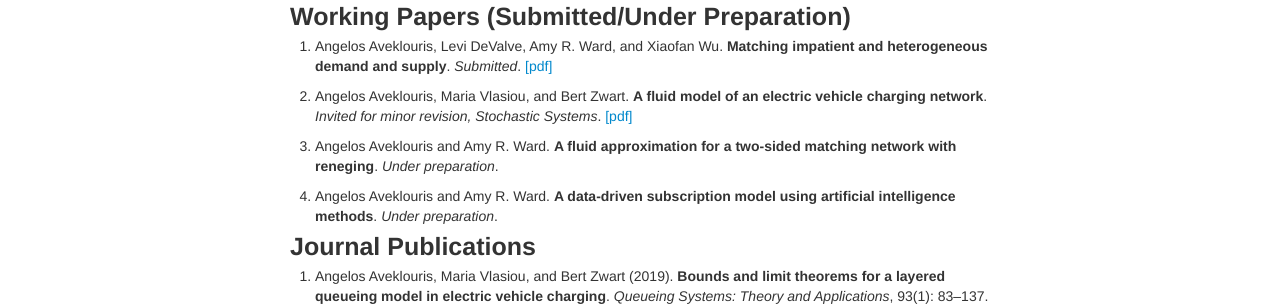
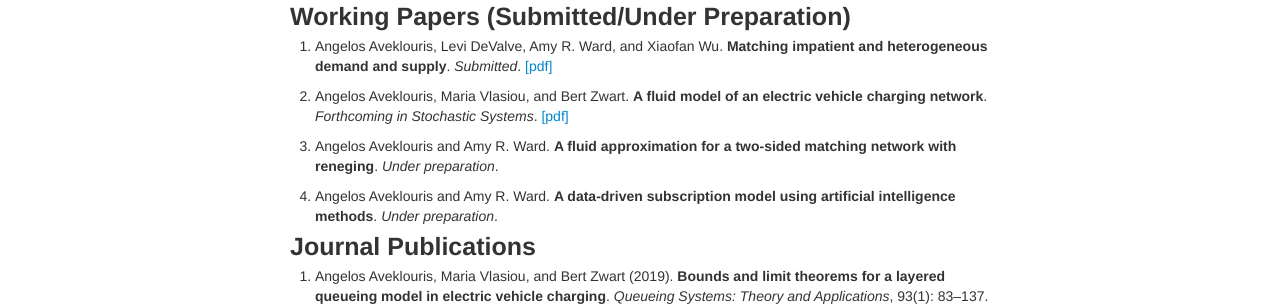
Before and after one commit to Angelos90/Angelos90.github.io, a Jekyll site: the page built from pages/publications.md, in a window 1280 px wide. Shown: the part 146-452 px from the top of the page. Built offline with Jekyll 4.4.1, drawn with Linux system fonts in a browser that asks for light colours.

Commit message:
Update publications.md

```diff
--- a/pages/publications.md
+++ b/pages/publications.md
@@ -9,7 +9,7 @@ description: Angelos Aveklouris' Publications
  1. Angelos Aveklouris, Levi DeValve,  Amy R. Ward, and Xiaofan Wu. <b>Matching impatient and heterogeneous demand and supply</b>.
    *Submitted*. <a href="https://arxiv.org/pdf/2102.02710.pdf">[pdf]</a>
 
- 2. Angelos Aveklouris, Maria Vlasiou, and Bert Zwart. <b>A fluid model of an electric vehicle charging network</b>. *Invited for minor revision, Stochastic Systems*.
+ 2. Angelos Aveklouris, Maria Vlasiou, and Bert Zwart. <b>A fluid model of an electric vehicle charging network</b>. *Forthcoming in Stochastic Systems*.
      <a href="https://arxiv.org/pdf/2004.05637.pdf">[pdf]</a>
 
  3. Angelos Aveklouris and Amy R. Ward. <b>A fluid approximation for a two-sided matching network with reneging</b>.
```
